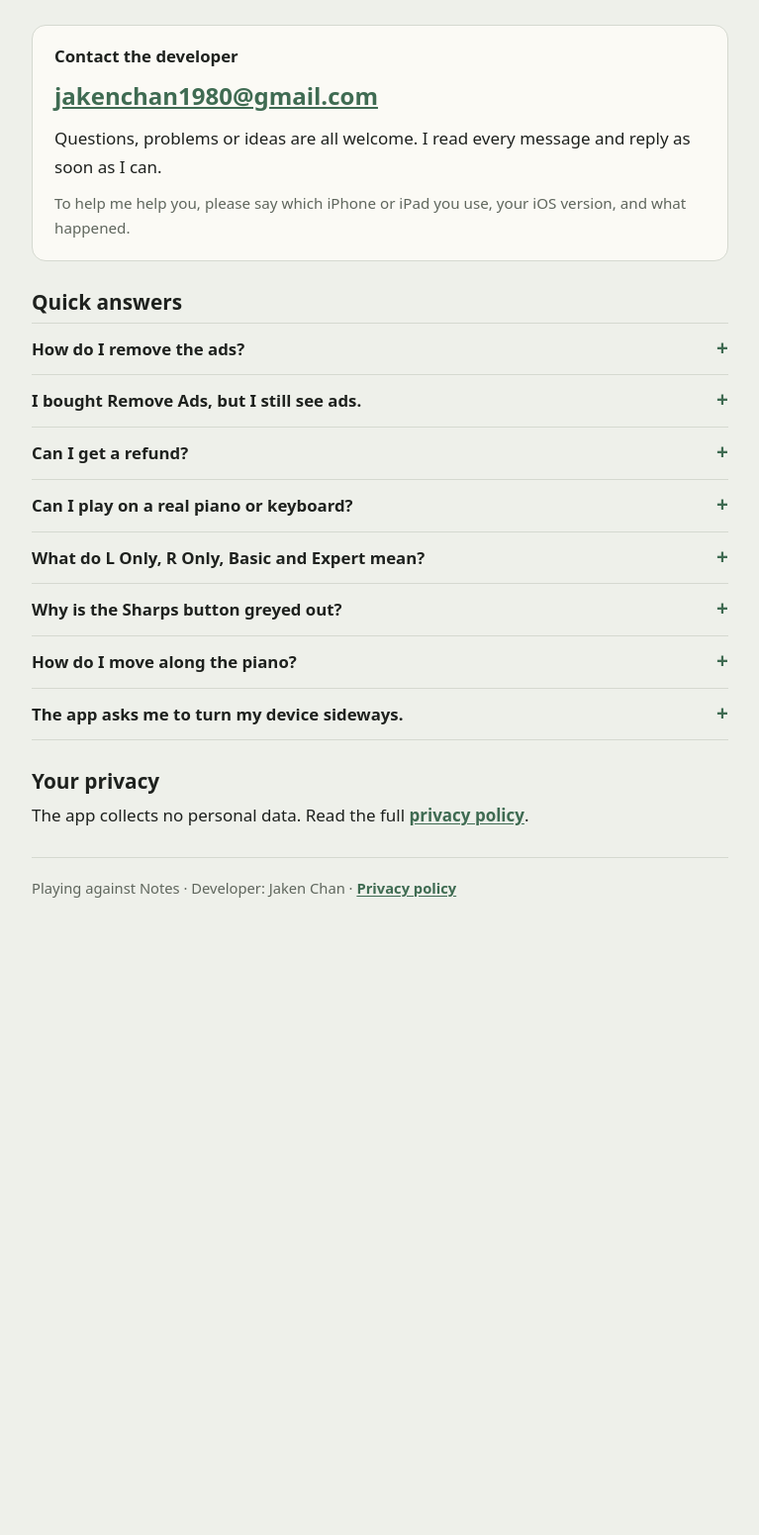
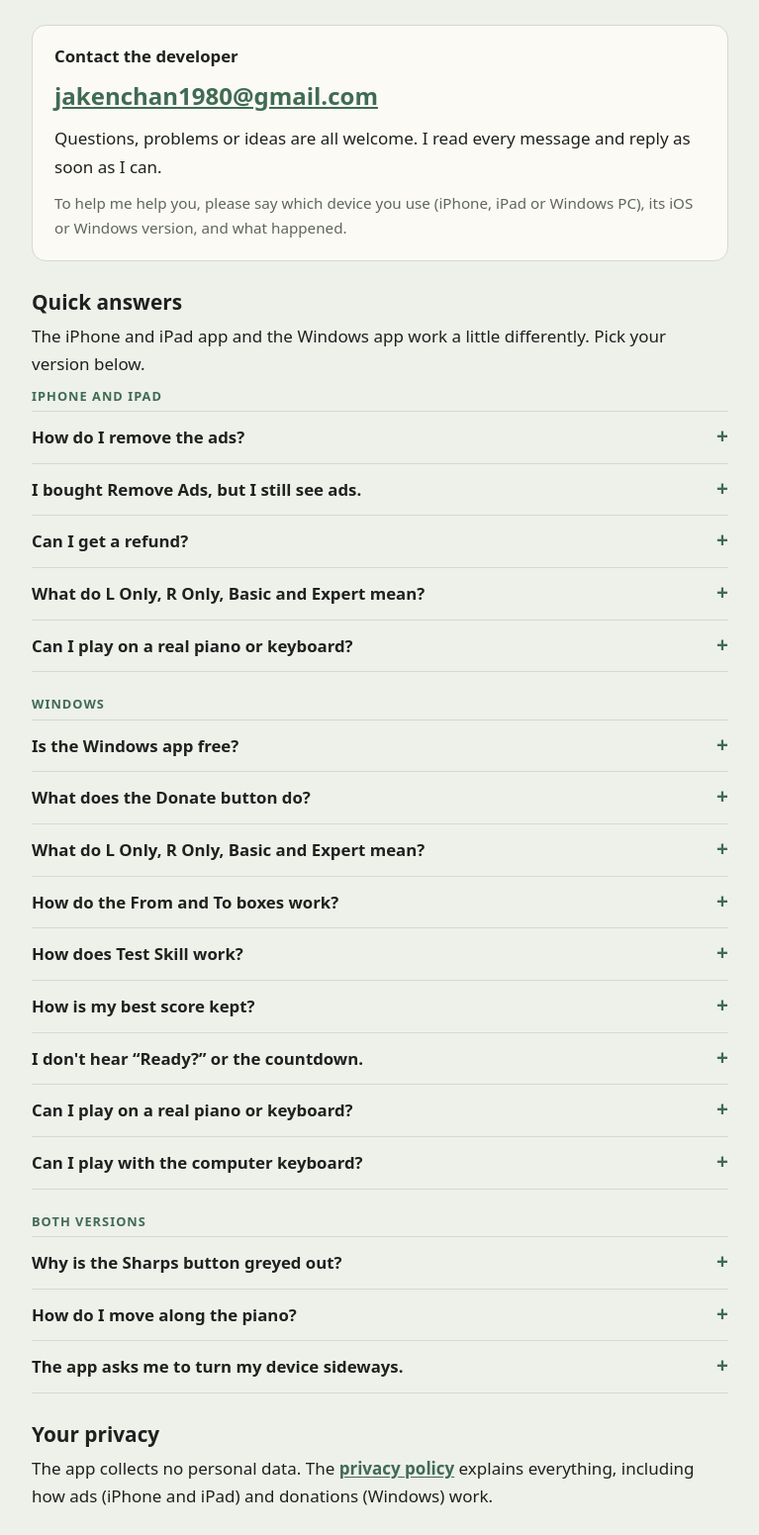
Before and after one commit to JakenChan/piano-learning-privacy, a plain HTML site: page support.html in a window 1280 px wide. Shown: the part 134-1685 px from the top of the page at 99% size, without its empty margins (256-1023 px from the left). Before the commit the page ends 1108 px from the top, so only its background shows below. Drawn offline with Linux system fonts and the light colour scheme.

Commit message:
Update the support page for iPhone/iPad and Windows (#3)
Quick answers are now grouped by version (iPhone and iPad, Windows, both).
New Windows answers: free with no ads, the Donate button (voluntary, not
refundable, Windows only), levels and the From/To key boxes, Test Skill,
how the best score is kept, the spoken countdown, MIDI pianos and
computer-keyboard shortcuts. Contact asks which device and OS version.


Claude-Session: https://claude.ai/code/session_017NpnCfGiaMwooBtuSKB6pD

Co-authored-by: Claude <noreply@anthropic.com>

```diff
--- a/support.html
+++ b/support.html
@@ -2,10 +2,10 @@
 <html lang="en">
 <meta charset="utf-8">
 <meta name="viewport" content="width=device-width, initial-scale=1">
-<meta name="description" content="Support for Playing against Notes (Piano Learning): contact the developer and quick answers.">
+<meta name="description" content="Support for Playing against Notes (Piano Learning) on iPhone, iPad and Windows: contact the developer and quick answers.">
 <title>Playing against Notes – Support</title>
 <style>
-/* Same look as the privacy policy page. No fonts or scripts are loaded from other sites. */
+/* Same look as the privacy policy page. No fonts or scripts are loaded from other sites. Quick answers are grouped by version: iPhone and iPad, Windows, both. */
 :root{
   --bg:#EEF0EA;
   --paper:#FBFAF5;
@@ -54,6 +54,10 @@ summary::-webkit-details-marker{display:none}
 summary::after{content:"+";flex:none;color:var(--accent);font-weight:900;font-size:1.3rem;line-height:1}
 details[open] summary::after{content:"–"}
 details p{margin-top:8px}
+.group{display:flex;flex-direction:column;gap:4px}
+.group + .group{margin-top:14px}
+.group-label{font-family:var(--font-display);font-weight:800;font-size:.8rem;letter-spacing:.08em;text-transform:uppercase;color:var(--accent);margin:0}
+kbd{font-family:inherit;font-size:.9em;font-weight:700;background:var(--accent-soft);border-radius:5px;padding:0 6px;white-space:nowrap}
 a{color:var(--accent);font-weight:700;text-underline-offset:2px}
 footer{border-top:1px solid var(--line);padding-top:18px;color:var(--muted);font-size:.92rem}
 </style>
@@ -64,7 +68,7 @@ footer{border-top:1px solid var(--line);padding-top:18px;color:var(--muted);font
     <div class="app-text">
       <p class="eyebrow">Support</p>
       <h1>Playing against Notes</h1>
-      <p class="meta">Piano Learning · for iPhone and iPad · by Jaken Chan</p>
+      <p class="meta">Piano Learning · for iPhone, iPad and Windows · by Jaken Chan</p>
     </div>
   </header>
 
@@ -72,11 +76,15 @@ footer{border-top:1px solid var(--line);padding-top:18px;color:var(--muted);font
     <h2>Contact the developer</h2>
     <p class="mail"><a href="mailto:jakenchan1980@gmail.com">jakenchan1980@gmail.com</a></p>
     <p>Questions, problems or ideas are all welcome. I read every message and reply as soon as I can.</p>
-    <p class="meta">To help me help you, please say which iPhone or iPad you use, your iOS version, and what happened.</p>
+    <p class="meta">To help me help you, please say which device you use (iPhone, iPad or Windows PC), its iOS or Windows version, and what happened.</p>
   </div>
 
   <section>
     <h2>Quick answers</h2>
+    <p>The iPhone and iPad app and the Windows app work a little differently. Pick your version below.</p>
+
+    <div class="group">
+      <h3 class="group-label">iPhone and iPad</h3>
       <div class="faq">
         <details>
           <summary>How do I remove the ads?</summary>
@@ -91,31 +99,80 @@ footer{border-top:1px solid var(--line);padding-top:18px;color:var(--muted);font
           <p>Apple handles all purchases and refunds. You can ask for a refund at <a href="https://reportaproblem.apple.com">reportaproblem.apple.com</a>.</p>
         </details>
         <details>
-        <summary>Can I play on a real piano or keyboard?</summary>
-        <p>Yes, with a USB MIDI piano or keyboard. Connect it with the right cable or adapter for your device (a USB-C cable for USB-C devices, a Lightning-to-USB camera adapter for Lightning devices). A green <b>MIDI</b> chip appears next to your score. Tap it to switch the app's own sound for the piano keys on or off.</p>
-      </details>
-      <details>
           <summary>What do L Only, R Only, Basic and Expert mean?</summary>
           <p><b>L Only</b> is for your left hand: one white-key note from C3 to B3 on the bass staff. <b>R Only</b> is for your right hand: one white-key note from C4 to B4 on the treble staff. <b>Basic</b> asks for one note anywhere on the piano. <b>Expert</b> asks for one to three notes at once.</p>
         </details>
         <details>
+          <summary>Can I play on a real piano or keyboard?</summary>
+          <p>Yes, with a USB MIDI piano or keyboard. Connect it with the right cable or adapter for your device (a USB-C cable for USB-C devices, a Lightning-to-USB camera adapter for Lightning devices). A green <b>MIDI</b> chip appears next to your score. Tap it to switch the app's own sound for the piano keys on or off.</p>
+        </details>
+      </div>
+    </div>
+
+    <div class="group">
+      <h3 class="group-label">Windows</h3>
+      <div class="faq">
+        <details>
+          <summary>Is the Windows app free?</summary>
+          <p>Yes. It has no ads and nothing to buy, and every feature works for everyone.</p>
+        </details>
+        <details>
+          <summary>What does the Donate button do?</summary>
+          <p>It opens my PayPal donation page in your web browser. Donating is completely voluntary, as support for my work, and it does not unlock or change anything in the app. Donations are not refundable. Donations are only for the Windows app: on iPhone and iPad the only payment is Remove Ads.</p>
+        </details>
+        <details>
+          <summary>What do L Only, R Only, Basic and Expert mean?</summary>
+          <p><b>L Only</b> asks for one white-key note on the bass staff and <b>R Only</b> one white-key note on the treble staff. <b>Basic</b> asks for one note at a time. All three use only the keys you choose in the <b>From</b> and <b>To</b> boxes. <b>Expert</b> asks for one to three notes at once, anywhere on the piano.</p>
+        </details>
+        <details>
+          <summary>How do the From and To boxes work?</summary>
+          <p>They set the lowest and highest key for L Only, R Only and Basic, anywhere from A0 to C8. The range must hold at least 7 keys (black keys count too); if it doesn't, a message tells you which keys would work. The playable keys jump to your range straight away. The app starts at C4 to A4 every time you open it. In Expert the boxes are greyed out.</p>
+        </details>
+        <details>
+          <summary>How does Test Skill work?</summary>
+          <p>Click <b>Test Skill</b> beside the staff. After “Ready?” and a spoken 3, 2, 1 countdown, 10 notes appear one at a time, from the same keys as your level (all 88 keys in Expert). You have 2 seconds for each. The right key brings the next note at once; a wrong key doesn't. At the end you see how many you got right and your average time. Click <b>OK</b> to go back, or <b>Cancel</b> (or <kbd>Esc</kbd>) at any time to stop a test.</p>
+        </details>
+        <details>
+          <summary>How is my best score kept?</summary>
+          <p>Your best test is shown below the Test Skill button and kept on your PC, even after you close the app, until a test beats it: more right keys wins, and with the same number of right keys the faster average wins. A test needs at least one right key to count. The best score is removed only if you uninstall the app.</p>
+        </details>
+        <details>
+          <summary>I don't hear “Ready?” or the countdown.</summary>
+          <p>Check that your sound is on and turned up. The voice comes from the speech voice built into Windows. If your PC has none, the app plays a short piano note for each step instead.</p>
+        </details>
+        <details>
+          <summary>Can I play on a real piano or keyboard?</summary>
+          <p>Yes. Connect the piano's <b>USB to Host</b> port to your PC with a USB cable (pianos with only round 5-pin MIDI sockets need a USB-MIDI interface cable). Windows needs no driver or setup. A green <b>MIDI</b> chip appears next to your score; click it to switch the app's own sound for the piano keys on or off. If the chip doesn't appear, close other music programs: on Windows a MIDI device can usually be used by only one program at a time.</p>
+        </details>
+        <details>
+          <summary>Can I play with the computer keyboard?</summary>
+          <p>Yes. <kbd>A</kbd> <kbd>S</kbd> <kbd>D</kbd> <kbd>F</kbd> <kbd>G</kbd> <kbd>H</kbd> <kbd>J</kbd> <kbd>K</kbd> <kbd>L</kbd> <kbd>;</kbd> <kbd>'</kbd> play the white keys shown and <kbd>Q</kbd> <kbd>W</kbd> <kbd>E</kbd> <kbd>R</kbd> … <kbd>]</kbd> the black keys. <kbd>Space</kbd> shows the answer, <kbd>0</kbd> resets, <kbd>←</kbd> <kbd>→</kbd> move one key (with <kbd>Shift</kbd>, one octave), <kbd>+</kbd> <kbd>−</kbd> zoom and <kbd>F1</kbd> opens About.</p>
+        </details>
+      </div>
+    </div>
+
+    <div class="group">
+      <h3 class="group-label">Both versions</h3>
+      <div class="faq">
+        <details>
           <summary>Why is the Sharps button greyed out?</summary>
-        <p>Sharps only work in Basic and Expert. L Only and R Only use white keys only, so the button is switched off there. Your choice comes back when you return to Basic or Expert.</p>
+          <p>Sharps only work in Basic and Expert. L Only and R Only use white keys only, so the button is switched off there. Your choice comes back when you return to Basic or Expert. On Windows it is also greyed out while a Test Skill run is going.</p>
         </details>
         <details>
           <summary>How do I move along the piano?</summary>
-        <p>Swipe the playable keys sideways, use the arrow buttons, or scroll the small piano above them. The <b>+</b> and <b>−</b> buttons zoom in and out, from 3 keys to the whole 88-key piano.</p>
+          <p>Swipe or drag the playable keys sideways, use the arrow buttons, or scroll the small piano above them (on Windows also with the mouse wheel). The <b>+</b> and <b>−</b> buttons zoom in and out, from 3 keys to the whole 88-key piano.</p>
         </details>
         <details>
           <summary>The app asks me to turn my device sideways.</summary>
-        <p>The piano needs a wide screen. Hold your iPhone or iPad in landscape.</p>
+          <p>The piano needs a wide screen. Hold your iPhone, iPad or Windows tablet in landscape. On a PC, make the window wider than it is tall.</p>
         </details>
+      </div>
     </div>
   </section>
 
   <section>
     <h2>Your privacy</h2>
-    <p>The app collects no personal data. Read the full <a href="./">privacy policy</a>.</p>
+    <p>The app collects no personal data. The <a href="./">privacy policy</a> explains everything, including how ads (iPhone and iPad) and donations (Windows) work.</p>
   </section>
 
   <footer>Playing against Notes · Developer: Jaken Chan · <a href="./">Privacy policy</a></footer>
```
Lines whose indentation alone changed are shown as unchanged.
